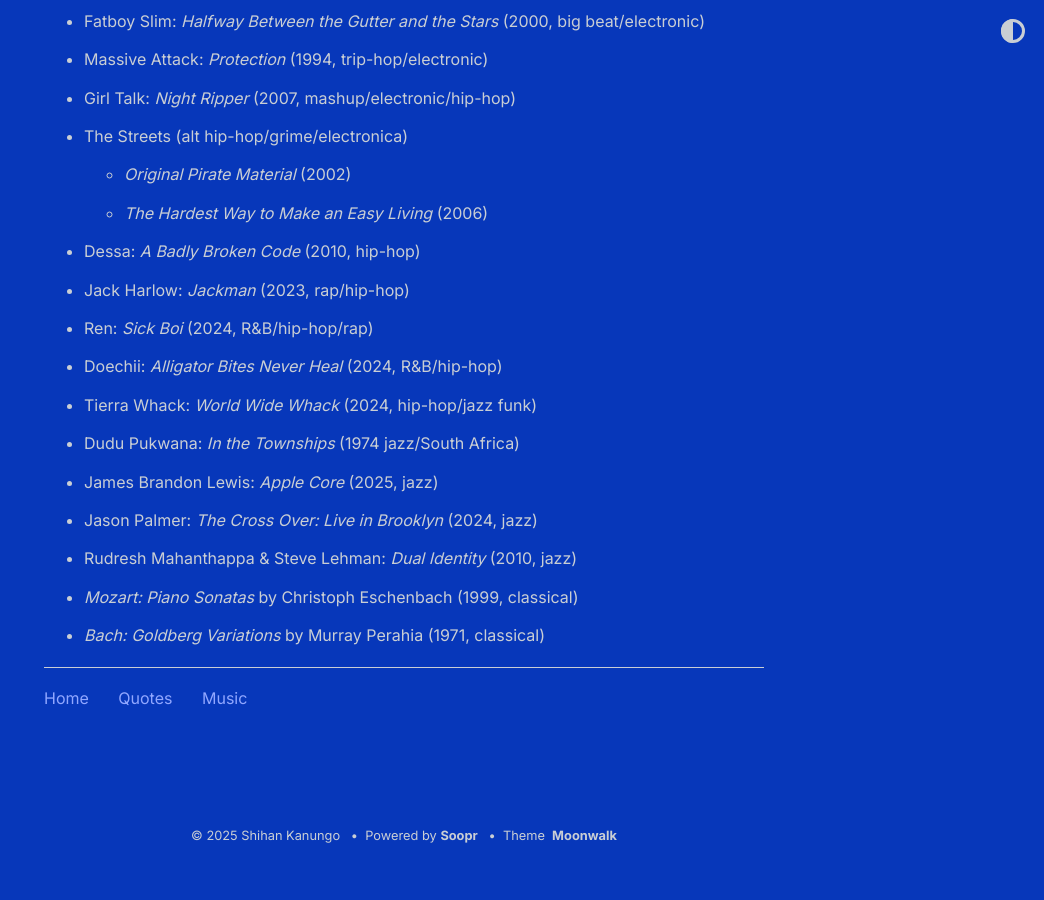
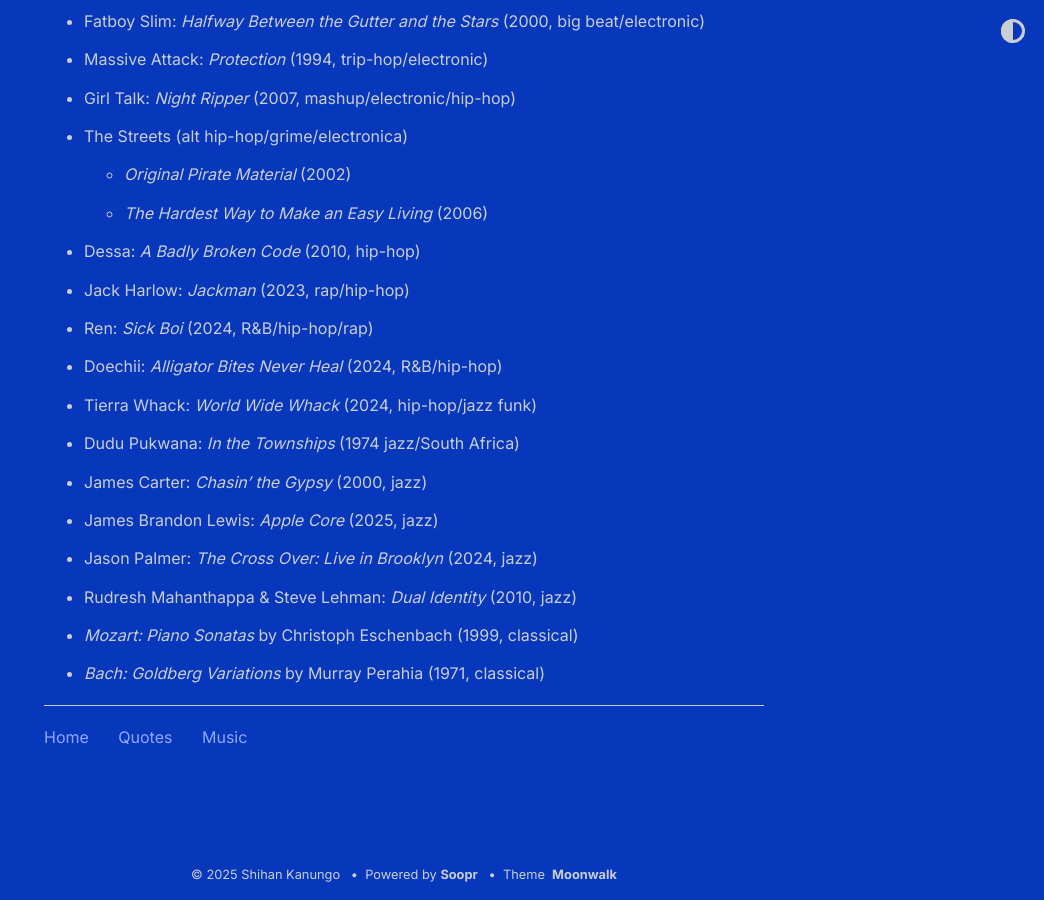
Before and after one commit to shihankanungo/shihankanungo.github.io, a Jekyll site: the page built from music.md, in a window 1280 px wide and 900 px high, scrolled down 2929 px. Shown: the whole window, without its empty margins (236-1280 px from the left). Built offline with Jekyll 4.4.1, drawn with Linux system fonts in a browser that asks for light colours; before the commit the page ends 3791 px from its top, so only the background shows below that.

Commit message:
Update music.md

```diff
--- a/music.md
+++ b/music.md
@@ -131,6 +131,7 @@
 - Doechii: *Alligator Bites Never Heal* (2024, R&B/hip-hop)
 - Tierra Whack: *World Wide Whack* (2024, hip-hop/jazz funk)
 - Dudu Pukwana: *In the Townships* (1974 jazz/South Africa)
+- James Carter: *Chasin' the Gypsy* (2000, jazz)
 - James Brandon Lewis: *Apple Core* (2025, jazz)
 - Jason Palmer: _The Cross Over: Live in Brooklyn_ (2024, jazz)
 - Rudresh Mahanthappa & Steve Lehman: *Dual Identity* (2010, jazz)
```
